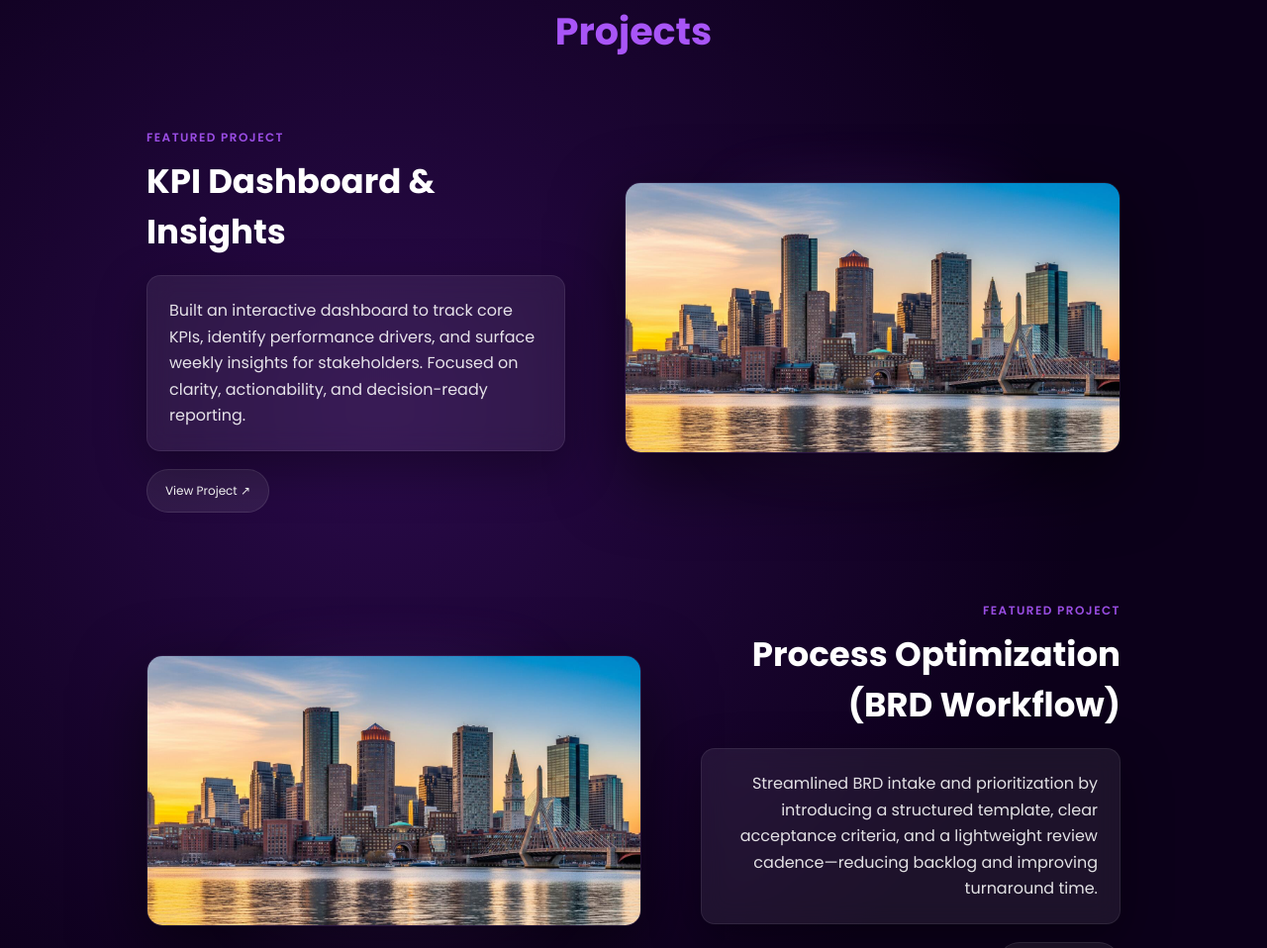
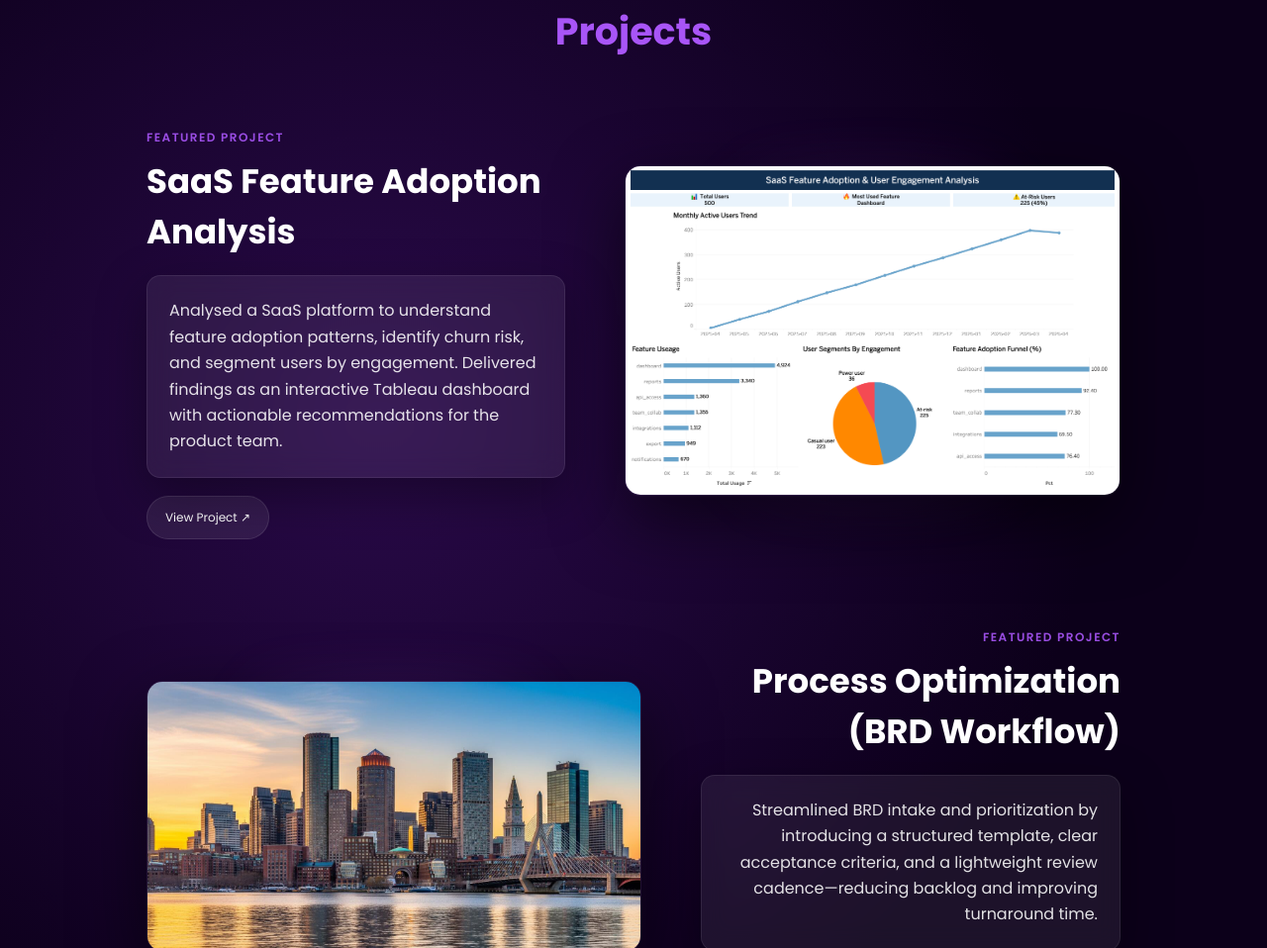
Before and after one commit to akshithreddyyy/akshithreddyyy.github.io, a plain HTML site: page index.html in a window 1280 px wide. Shown: the part 4053-5011 px from the top of the page at 99% size. Drawn offline with Linux system fonts and the light colour scheme.

Commit message:
Add files via upload

```diff
--- a/index.html
+++ b/index.html
@@ -286,7 +286,7 @@
     </div>
     </section>
 
-    <!-- demo project -->
+    <!-- projects -->
     <section id="projects" class="projects">
         <div class="container">
 
@@ -296,21 +296,20 @@
             <div class="project-row">
                 <div class="project-info">
                     <p class="project-tag">Featured Project</p>
-                    <h3 class="project-name">KPI Dashboard & Insights</h3>
+                    <h3 class="project-name">SaaS Feature Adoption Analysis</h3>
 
                 <div class="project-card">
-                    Built an interactive dashboard to track core KPIs, identify performance drivers,
-                    and surface weekly insights for stakeholders. Focused on clarity, actionability,
-                    and decision-ready reporting.
+                    Analysed a SaaS platform to understand feature adoption patterns, identify churn risk, and segment users by engagement.
+                    Delivered findings as an interactive Tableau dashboard with actionable recommendations for the product team.
                 </div>
 
                 <div class="project-links">
-                    <a href="#" class="project-link" aria-label="Project link" rel="noopener">View Project ↗</a>
+                    <a href="https://github.com/akshithreddyyy/Saas-Feature-Adoption-Analysis" class="project-link" aria-label="Project link" rel="noopener">View Project ↗</a>
                 </div>
             </div>
 
             <div class="project-visual">
-                <img src="Assets/boston_city.jpeg" alt="Project mockup" loading="lazy">
+                <img src="Assets/Logos/dashboard_preview.png" alt="Project mockup" loading="lazy">
             </div>
         </div>
 
```
